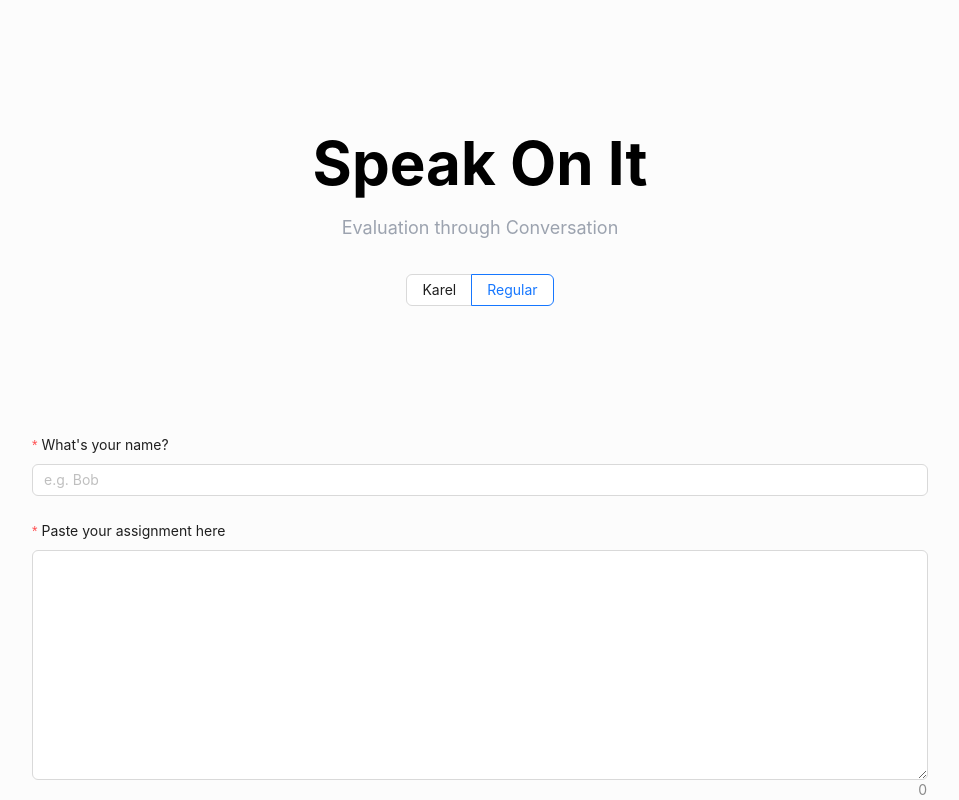
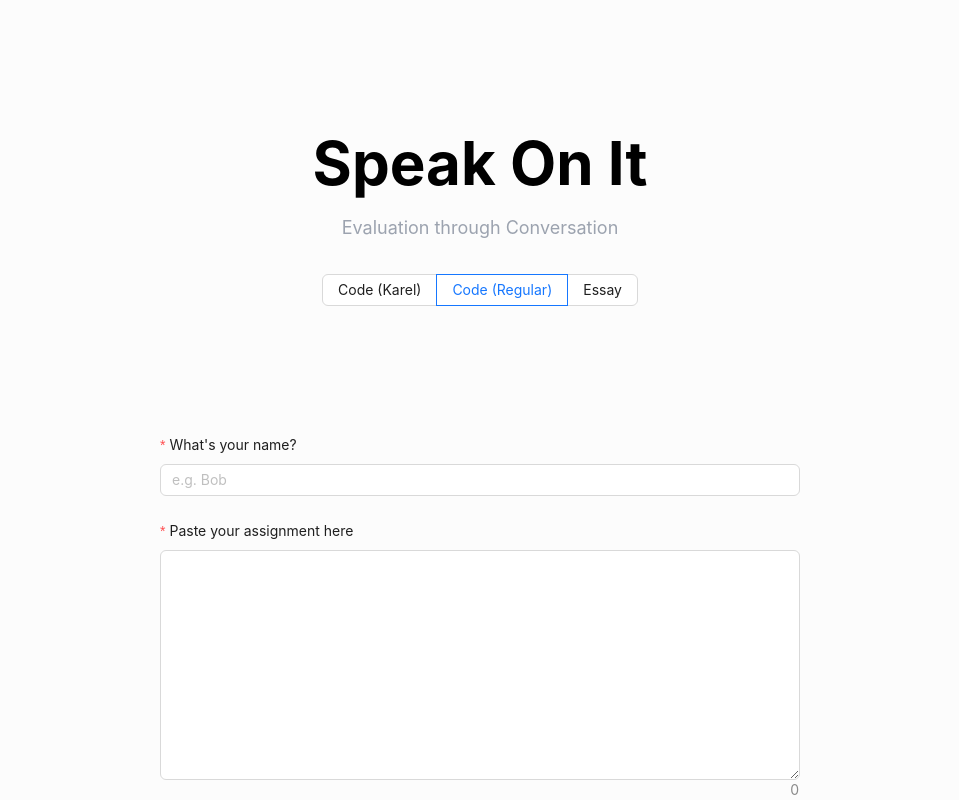
Before and after one commit to josephtey/speak-on-it, a React (Create React App) app: page / in a window 1280 px wide. Shown: the top 800 px of the page, without its empty margins (160-1119 px from the left). Built offline with nearby package versions, Linux system fonts and the light colour scheme; no server answers.

Commit message:
more inclusive to essays now

```diff
--- a/src/screens/Chat.js
+++ b/src/screens/Chat.js
@@ -83,11 +83,18 @@ const Chat = () => {
 
   useEffect(() => {
     if (messages?.length > 1) {
+      if (data.mode === "code" || data.mode === "karel") {
         if (messages[messages.length - 1].content.includes("@")) {
           setAIState("speaking");
           setCurrentText(messages[messages.length - 1].content.split("@")[1]);
         } else {
           setAllText(messages[messages.length - 1].content);
+        }
+      } else {
+        if (messages[messages.length - 1].content) {
+          setAIState("speaking");
+          setCurrentText(messages[messages.length - 1].content);
+        }
       }
     }
   }, [messages]);
@@ -165,6 +172,7 @@ const Chat = () => {
     };
   }, [AIState]);
   const onSend = () => {
+    if (data.type === "code" || data.type === "karel") {
       submitQuery([
         {
           content:
@@ -185,6 +193,10 @@ const Chat = () => {
           role: "user",
         },
       ]);
+    } else if (data.type === "essay") {
+      submitQuery([{ content: promptText, role: "user" }]);
+    }
+
     setAIState("thinking");
     setDetails(null);
     setPromptText("");
@@ -208,7 +220,7 @@ const Chat = () => {
           },
           { content: generateCodeUserPrompt(data.code), role: "user" },
         ]);
-      } else {
+      } else if (data.type === "essay") {
         submitQuery([
           {
             content: generateEssaySystemPrompt(data.essayPrompt, data.name),
@@ -364,6 +376,7 @@ const Chat = () => {
             ) : null}
           </div> */}
         </div>
+        {data.type === "karel" || data.type === "code" ? (
           <AceEditor
             markers={markers}
             id="editor"
@@ -384,6 +397,18 @@ const Chat = () => {
             fontSize={18}
             className="rounded-lg w-1/2"
           />
+        ) : data.type === "essay" ? (
+          <div className="w-1/2 elative bg-[#fffaed] h-[600px] rounded-lg drop-shadow-md px-8 overflow-scroll">
+            <h2 className="text-[#725424] font-serif font-bold">
+              For reference, here is your essay.{" "}
+            </h2>
+            <div className="text-[#725424] font-serif pt-8 r">
+              {data.essay.split("\n").map((para) => {
+                return <p className="mb-4">{para}</p>;
+              })}
+            </div>
+          </div>
+        ) : null}
       </div>
       <div className="flex bg-white rounded-lg drop-shadow-md p-8 w-full flex-row gap-4">
         <form
--- a/src/screens/Home.js
+++ b/src/screens/Home.js
@@ -120,8 +120,9 @@ const Home = (props) => {
         Evaluation through Conversation
       </p>
       <Radio.Group onChange={handleModeChange} value={mode} className="my-8">
-        <Radio.Button value="karel">Karel</Radio.Button>
-        <Radio.Button value="code">Regular</Radio.Button>
+        <Radio.Button value="karel">Code (Karel)</Radio.Button>
+        <Radio.Button value="code">Code (Regular)</Radio.Button>
+        <Radio.Button value="essay">Essay</Radio.Button>
       </Radio.Group>
       {mode === "essay" ? (
         <div className="mb-16 flex w-full flex-col items-center">
@@ -179,7 +180,7 @@ const Home = (props) => {
           </div>
         </div>
       ) : (
-        <div className="flex flex-row gap-8 w-full px-48 py-8">
+        <div className="flex flex-row gap-8 w-full py-8">
           {/* <p className="w-1/2 h-screen overflow-scroll">
             <h1>The Game of Nimm</h1>
             Nimm is an ancient game of strategy that is named after the old
@@ -231,7 +232,7 @@ const Home = (props) => {
               onFinish={async () => {
                 await handleSubmitCode();
               }}
-              className="py-16 w-full"
+              className="py-16 w-1/2"
             >
               <Form.Item
                 label="What's your name?"
```
Lines whose indentation alone changed are shown as unchanged.
